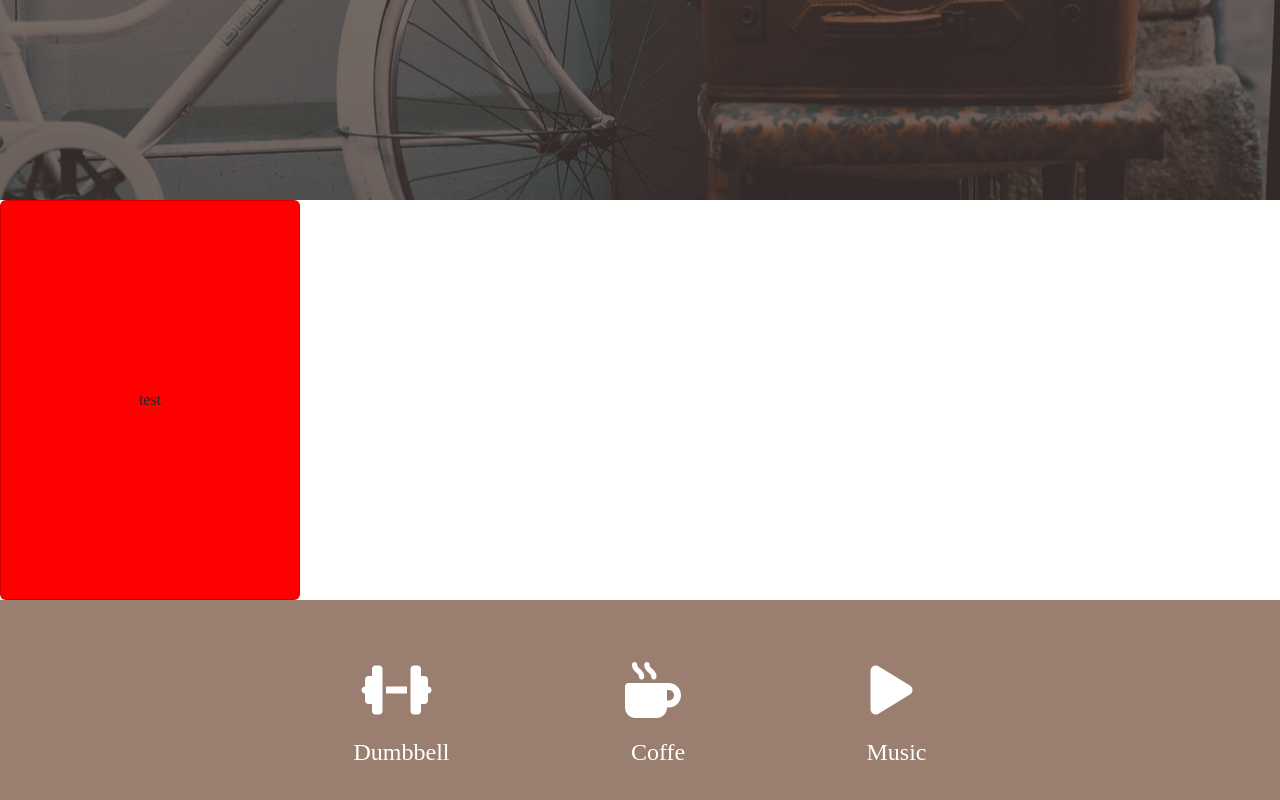
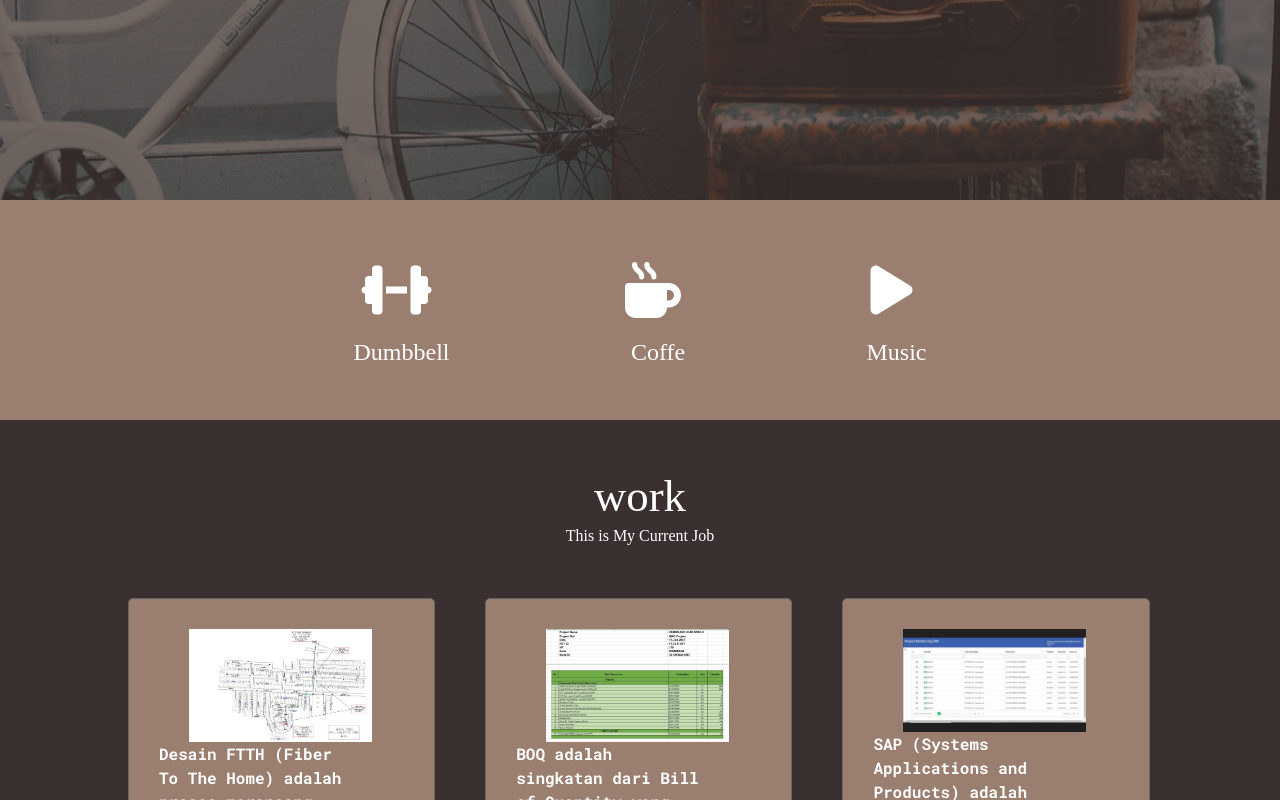
Before and after one commit to Wi11dm/portofolio, a plain HTML site: page index.html in a window 1280 px wide. Shown: the part 685-1485 px from the top of the page. Drawn offline with nearby package versions, Linux system fonts and the light colour scheme; a web font is replaced by a local one.

Commit message:
fix index

```diff
--- a/index.html
+++ b/index.html
@@ -38,14 +38,6 @@
             <a href="" class="button button-xl">Explore</a>
         </div>
     </header>
-
-    <div class="card text-center d-fle flex-column justify-content-center">
-
-        test
-
-    </div>
-
-
 
     <!--statistic-->
     <section id="statistic">
```
